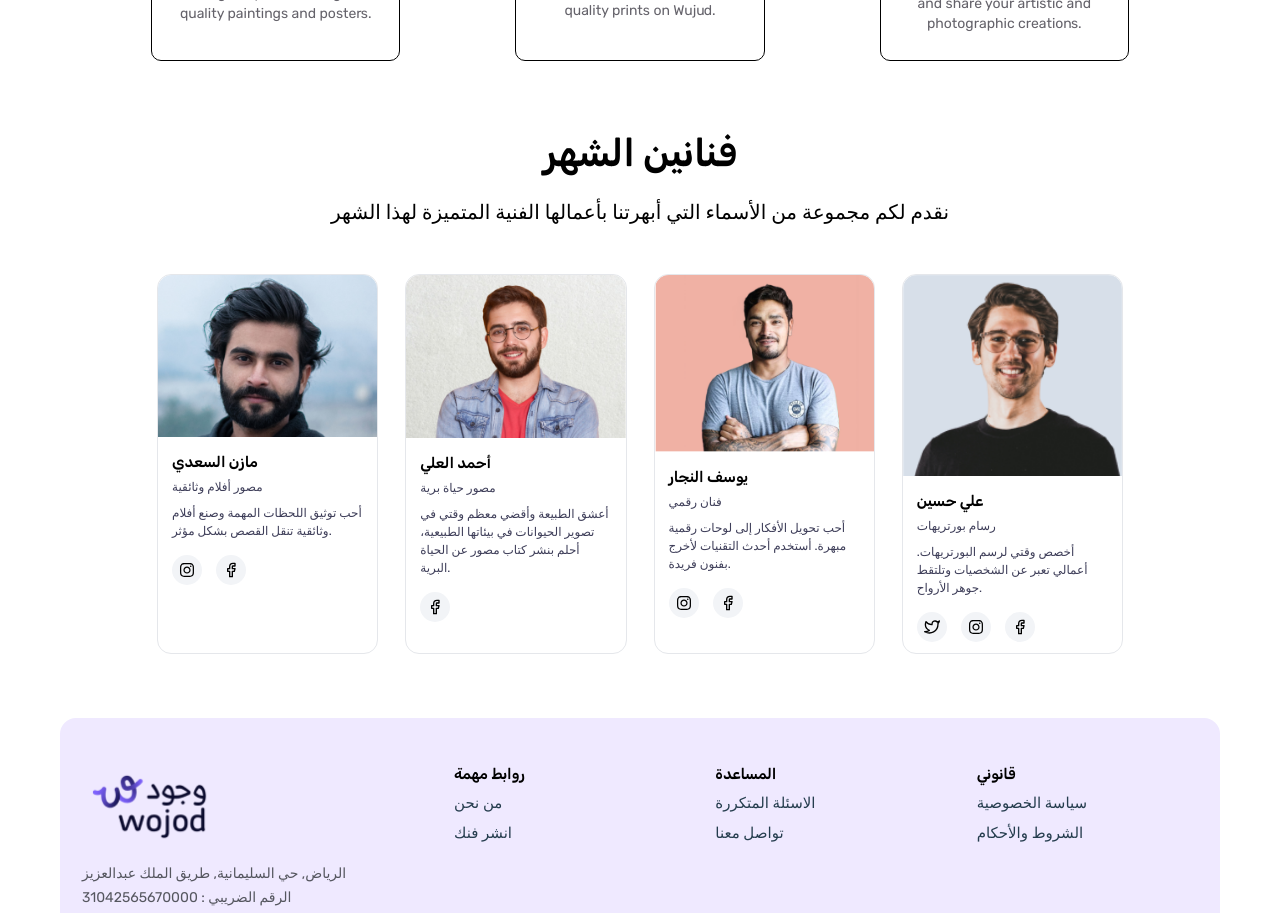
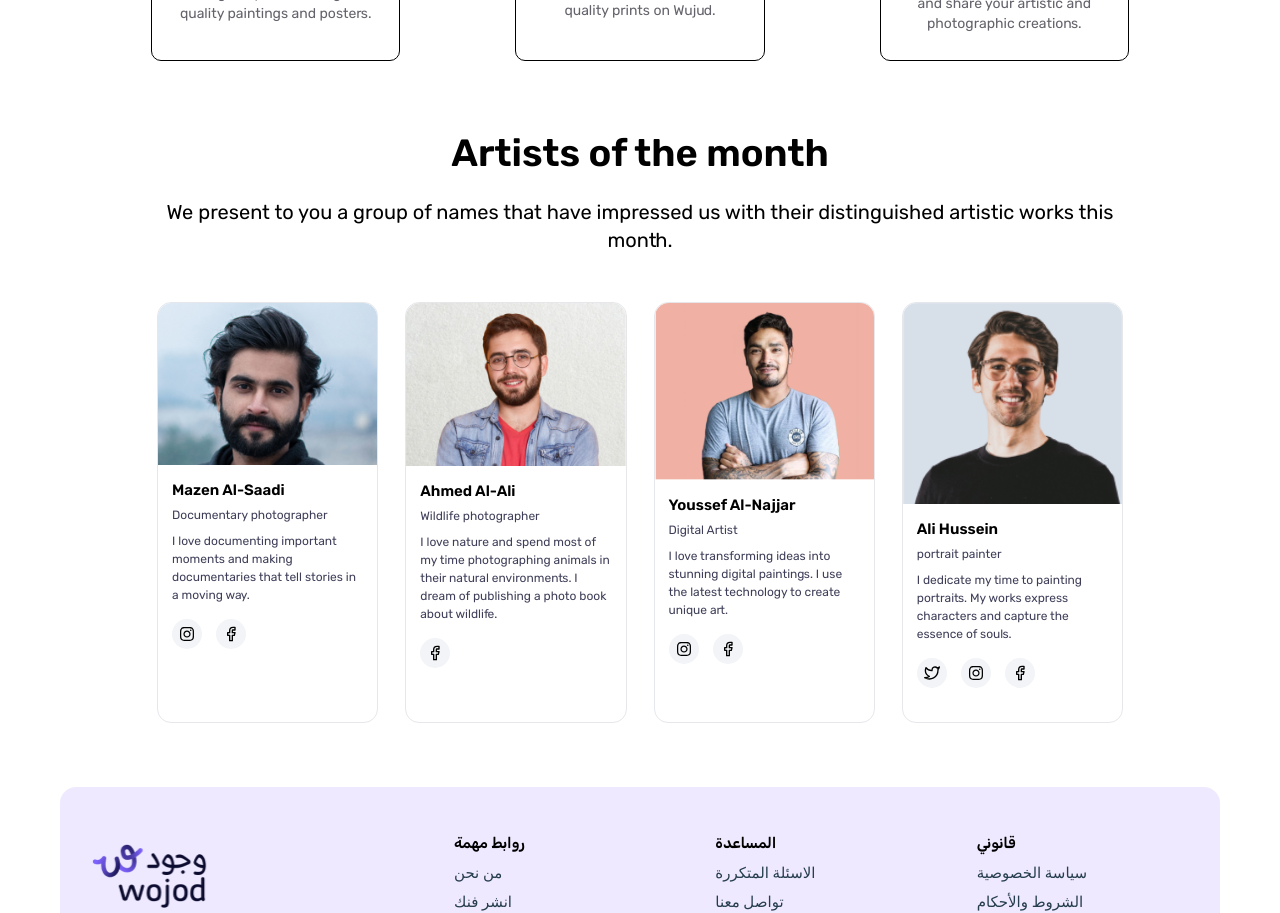
Before and after one commit to abdelrahman-Ebrahim/wojood, a Next.js app: page /en in a window 1280 px wide. Shown: the part 5340-6253 px from the top of the page. Built offline with nearby package versions, Linux system fonts and the light colour scheme.

Commit message:
Artists i18n

```diff
--- a/app/components/Artists/Artists.tsx
+++ b/app/components/Artists/Artists.tsx
@@ -1,42 +1,49 @@
-"use client"
+"use client";
 import Image from "next/image";
 import React from "react";
 import { FaInstagram } from "react-icons/fa";
 import { FiFacebook, FiTwitter } from "react-icons/fi";
 import { motion } from "framer-motion";
+import { useTranslations } from "next-intl";
+
+const Artists = () => {
+  const t = useTranslations("Artist");
 
   const artistsData = [
     {
-    name: "مازن السعدي",
-    role: "مصور أفلام وثائقية",
-    bio: "أحب توثيق اللحظات المهمة وصنع أفلام وثائقية تنقل القصص بشكل مؤثر.",
+      name: t("artist1"),
+      role: t("role1"),
+      bio: t("bio1"),
       image: "/artist1.png",
       social: [<FaInstagram key="ig1" />, <FiFacebook key="fb1" />],
     },
     {
-    name: "أحمد العلي",
-    role: "مصور حياة برية",
-    bio: "أعشق الطبيعة وأقضي معظم وقتي في تصوير الحيوانات في بيئاتها الطبيعية، أحلم بنشر كتاب مصور عن الحياة البرية.",
+      name: t("artist2"),
+      role: t("role2"),
+      bio: t("bio2"),
       image: "/artist2.png",
       social: [<FiFacebook key="fb2" />],
     },
     {
-    name: "يوسف النجار",
-    role: "فنان رقمي",
-    bio: "أحب تحويل الأفكار إلى لوحات رقمية مبهرة. أستخدم أحدث التقنيات لأخرج بفنون فريدة.",
+      name: t("artist3"),
+      role: t("role3"),
+      bio: t("bio3"),
       image: "/artist3.png",
       social: [<FaInstagram key="ig2" />, <FiFacebook key="fb3" />],
     },
     {
-    name: "علي حسين",
-    role: "رسام بورتريهات",
-    bio: "أخصص وقتي لرسم البورتريهات. أعمالي تعبر عن الشخصيات وتلتقط جوهر الأرواح.",
+      name: t("artist4"),
+      role: t("role4"),
+      bio: t("bio4"),
       image: "/artist4.png",
-    social: [<FiTwitter key="tw1" />, <FaInstagram key="ig3" />, <FiFacebook key="fb4" />],
+      social: [
+        <FiTwitter key="tw1" />,
+        <FaInstagram key="ig3" />,
+        <FiFacebook key="fb4" />,
+      ],
     },
   ];
 
-const Artists = () => {
   return (
     <section className="mt-16 font-rubik flex flex-col mx-[157px] text-center justify-center items-center">
       {/* whileInView Title */}
@@ -46,7 +53,7 @@ const Artists = () => {
         whileInView={{ opacity: 1, y: 0 }} // Fade in and move to position
         transition={{ duration: 0.6, type: "spring", stiffness: 100 }}
       >
-        فنانين الشهر
+        {t("title")}
       </motion.h2>
 
       {/* whileInView Subtitle */}
@@ -56,7 +63,7 @@ const Artists = () => {
         whileInView={{ opacity: 1 }} // Fade in
         transition={{ delay: 0.3, duration: 0.6 }}
       >
-        نقدم لكم مجموعة من الأسماء التي أبهرتنا بأعمالها الفنية المتميزة لهذا الشهر
+        {t("subtitle")}
       </motion.p>
 
       {/* Container with a fade-in effect for artist cards */}
@@ -66,16 +73,19 @@ const Artists = () => {
         whileInView="visible"
         variants={{
           hidden: { opacity: 0 },
-          visible: { opacity: 1, transition: { delayChildren: 0.3, staggerChildren: 0.2 } },
+          visible: {
+            opacity: 1,
+            transition: { delayChildren: 0.3, staggerChildren: 0.2 },
+          },
         }}
       >
         {artistsData.map((artist, index) => (
           <motion.div
             key={index}
-            className="flex flex-col border rounded-[14px] gap-[14px] pb-[14px] h-[380px] max-w-[300px]"
+            className="flex flex-col border rounded-[14px] gap-[14px] max-w-[300px]"
             initial={{ opacity: 0, y: 50 }} // Start off-screen with opacity 0
             whileInView={{ opacity: 1, y: 0 }} // Fade in and move to original position
-            transition={{ delay: index * 0.1, type: 'spring', stiffness: 100 }}
+            transition={{ delay: index * 0.1, type: "spring", stiffness: 100 }}
           >
             <Image
               src={artist.image}
@@ -86,7 +96,9 @@ const Artists = () => {
             />
             <div className="flex flex-col items-start h-full px-[14px]">
               <div>
-                <h3 className="text-[15px] font-semibold text-start">{artist.name}</h3>
+                <h3 className="text-[15px] font-semibold text-start">
+                  {artist.name}
+                </h3>
                 <p className="text-[12px] font-normal text-[#3E3E59] mt-1 text-start">
                   {artist.role}
                 </p>
@@ -94,7 +106,7 @@ const Artists = () => {
                   {artist.bio}
                 </p>
               </div>
-              <div className="flex gap-[14px] self-start mt-[15px]">
+              <div className="flex gap-[14px] items-end mt-[15px]">
                 {artist.social.map((icon, i) => (
                   <div
                     key={i}
--- a/messages/ar.json
+++ b/messages/ar.json
@@ -92,5 +92,26 @@
     "description2": "اكتشف مزيجًا فريدًا من المحتوى الرقمي والمطبوعات عالية الجودة على منصة وجود.",
     "title3": "مجتمعنا",
     "description3": "إنضم إلى مجتمعنا النابض بالابداع وشاركنا إبداعاتك واعمالك الفنية والتصويرية."
+  },
+
+  "Artist": {
+    "title": "فنانين الشهر",
+    "subtitle": "نقدم لكم مجموعة من الأسماء التي أبهرتنا بأعمالها الفنية المتميزة لهذا الشهر",
+
+    "artist1": "مازن السعدي",
+    "role1": "مصور أفلام وثائقية",
+    "bio1": "أحب توثيق اللحظات المهمة وصنع أفلام وثائقية تنقل القصص بشكل مؤثر.",
+
+    "artist2": "أحمد العلي",
+    "role2": "مصور حياة برية",
+    "bio2": "أعشق الطبيعة وأقضي معظم وقتي في تصوير الحيوانات في بيئاتها الطبيعية، أحلم بنشر كتاب مصور عن الحياة البرية.",
+
+    "artist3": "يوسف النجار",
+    "role3": "فنان رقمي",
+    "bio3": "أحب تحويل الأفكار إلى لوحات رقمية مبهرة. أستخدم أحدث التقنيات لأخرج بفنون فريدة.",
+
+    "artist4": "علي حسين",
+    "role4": "رسام بورتريهات",
+    "bio4": "أخصص وقتي لرسم البورتريهات. أعمالي تعبر عن الشخصيات وتلتقط جوهر الأرواح."
   }
 }
--- a/messages/en.json
+++ b/messages/en.json
@@ -94,5 +94,26 @@
 
     "title3": "Community",
     "description3": "Join our vibrant community and share your artistic and photographic creations."
+  },
+
+  "Artist": {
+    "title": "Artists of the month",
+    "subtitle": "We present to you a group of names that have impressed us with their distinguished artistic works this month.",
+
+    "artist1": "Mazen Al-Saadi",
+    "role1": "Documentary photographer",
+    "bio1": "I love documenting important moments and making documentaries that tell stories in a moving way.",
+
+    "artist2": "Ahmed Al-Ali",
+    "role2": "Wildlife photographer",
+    "bio2": "I love nature and spend most of my time photographing animals in their natural environments. I dream of publishing a photo book about wildlife.",
+
+    "artist3": "Youssef Al-Najjar",
+    "role3": "Digital Artist",
+    "bio3": "I love transforming ideas into stunning digital paintings. I use the latest technology to create unique art.",
+
+    "artist4": "Ali Hussein",
+    "role4": "portrait painter",
+    "bio4": "I dedicate my time to painting portraits. My works express characters and capture the essence of souls."
   }
 }
```
Lines whose indentation alone changed are shown as unchanged.
